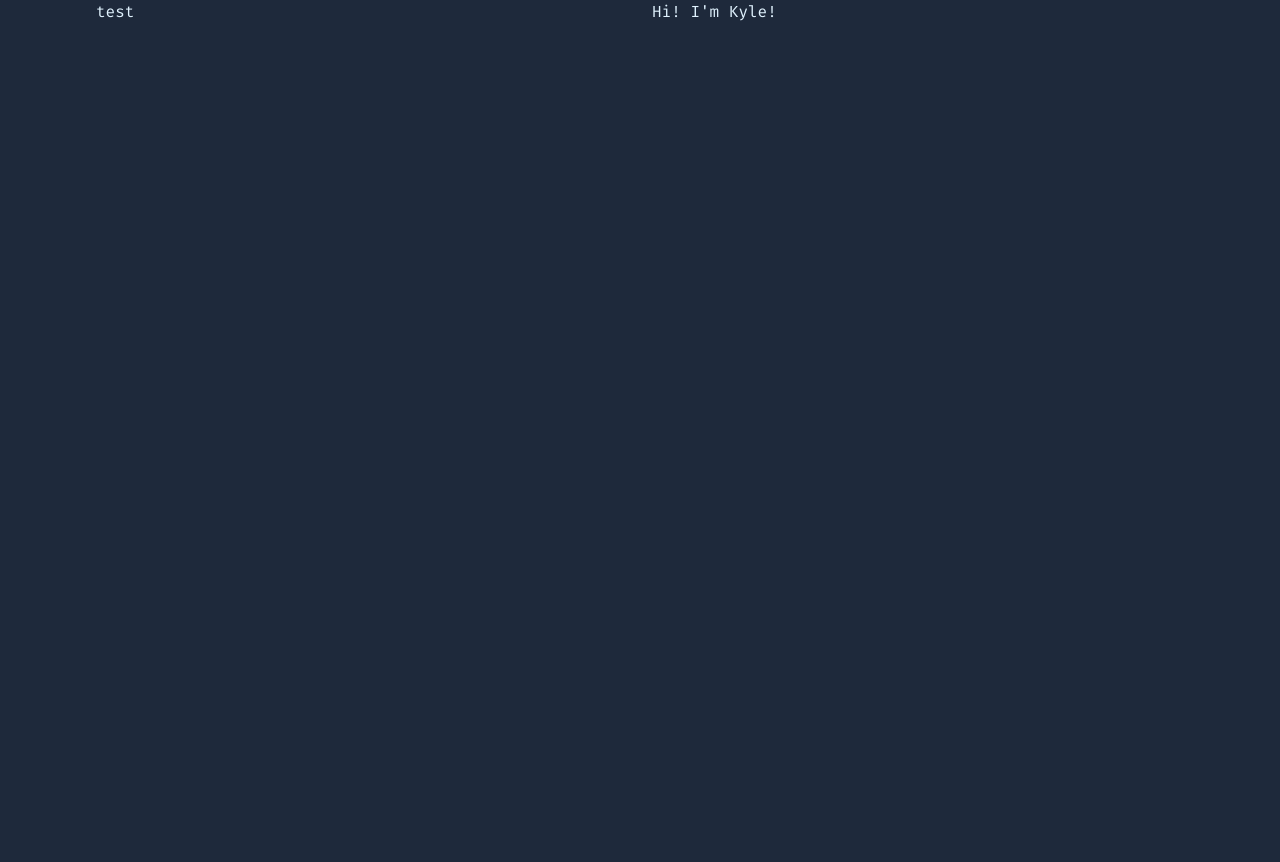
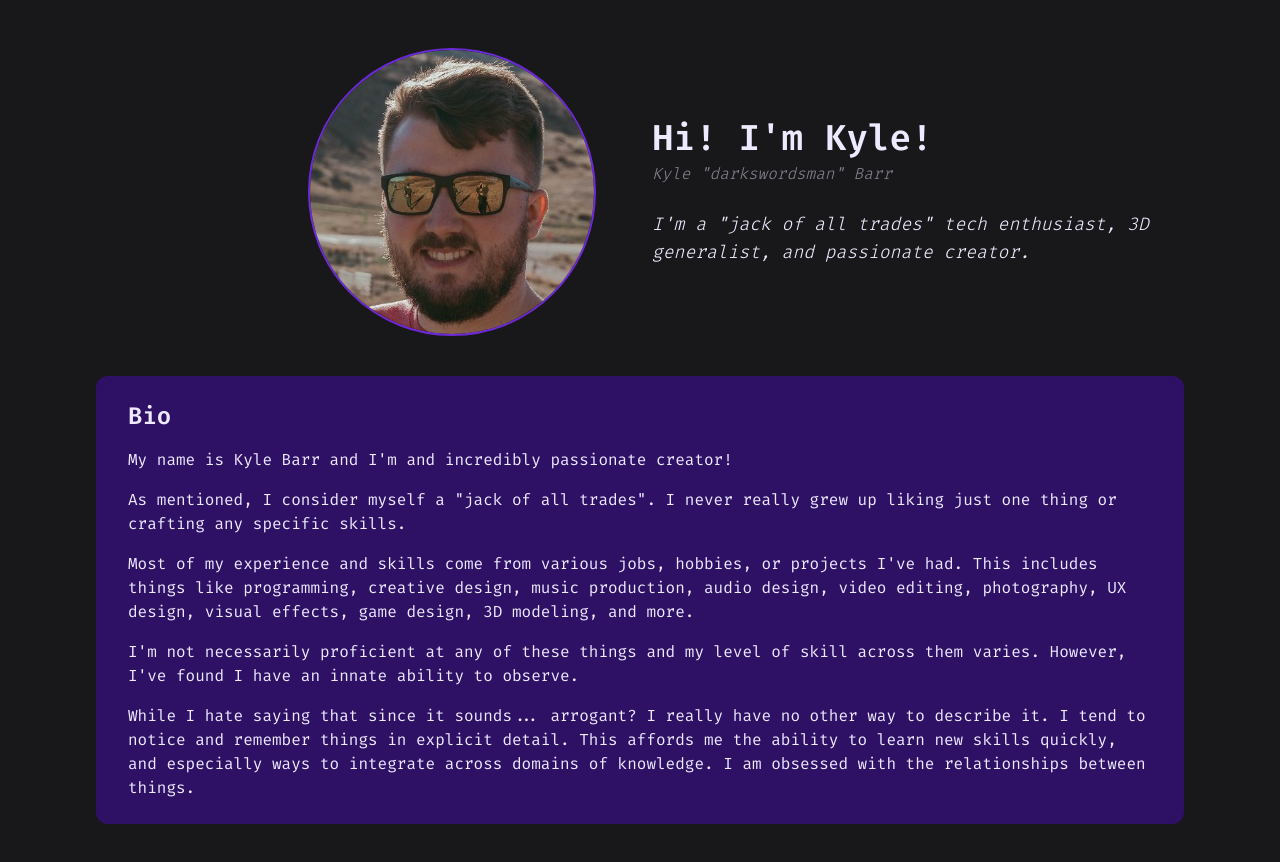
Before and after one commit to dark-swordsman/darkswordsman.com, a Next.js app: page / in a window 1280 px wide. Shown: the top 862 px of the page. Before the commit the page ends 800 px from the top, so only its background shows below. Built offline with nearby package versions, Linux system fonts and the light colour scheme.

Commit message:
basic page with components and css

```diff
--- a/next.config.js
+++ b/next.config.js
@@ -3,6 +3,9 @@
  */
 const nextConfig = {
   output: 'export',
+  images: {
+    unoptimized: true
+  },
 
   // Optional: Change links `/me` -> `/me/` and emit `/me.html` -> `/me/index.html`
   // trailingSlash: true,
--- a/src/app/layout.tsx
+++ b/src/app/layout.tsx
@@ -7,8 +7,8 @@ export default function RootLayout({
 }) {
   return (
     <html lang="en">
-      <body className="bg-slate-800 text-sky-100">
-        <div className="container mx-auto px-4 lg:px-24">
+      <body className="bg-zinc-900 text-violet-100">
+        <div className="container mx-auto px-4 lg:px-24 py-12">
           {children}
         </div>
       </body>
--- a/src/app/page.tsx
+++ b/src/app/page.tsx
@@ -1,10 +1,36 @@
+import Image from "next/image";
+import PrimaryCard from "../components/PrimaryCard";
+import Hero from "../components/Hero";
+
 export default function Home() {
   return (
-    <div>
-      <div className="grid grid-cols-2 gap-6">
-        <div>test</div>
-        <div>Hi! I'm Kyle!</div>
-      </div>
+    <div className="flex flex-col gap-10">
+      <Hero />
+      <PrimaryCard title="Bio">
+        <div className="flex flex-col gap-4">
+          <span>
+            My name is Kyle Barr and I'm and incredibly passionate creator!
+          </span>
+          <span>
+            As mentioned, I consider myself a "jack of all trades". I never really grew up liking just
+            one thing or crafting any specific skills.
+          </span>
+          <span>
+            Most of my experience and skills come from various jobs, hobbies, or projects I've had.
+            This includes things like programming, creative design, music production,
+            audio design, video editing, photography, UX design, visual effects, game design, 3D modeling, and more.
+          </span>
+          <span>
+            I'm not necessarily proficient at any of these things and my level of skill across them varies.
+            However, I've found I have an innate ability to observe.
+          </span>
+          <span>
+            While I hate saying that since it sounds... arrogant? I really have no other way to describe it. I tend to
+            notice and remember things in explicit detail. This affords me the ability to learn new skills quickly,
+            and especially ways to integrate across domains of knowledge. I am obsessed with the relationships between things.
+          </span>
+        </div>
+      </PrimaryCard>
     </div>
   );
 }
--- /dev/null
+++ b/src/components/Hero.tsx
@@ -0,0 +1,24 @@
+import Image from "next/image";
+
+export default function Hero() {
+  return (
+    <div className="grid grid-cols-2 gap-6">
+      <div className="flex flex-col items-end">
+        <div className="lg:mr-8">
+          <Image sizes="100vw" className="max-h-72 rounded-full w-[100%] h-auto border-violet-700 border-2" width={400} height={400} alt="Kyle Barr's profile picture." src="/img/pfp.jpg" />
+        </div>
+      </div>
+      <div className="flex flex-col gap-6 justify-center">
+        <div className="flex flex-col gap-1">
+          <span className="text-4xl font-semibold">
+            Hi! I'm Kyle!
+          </span>
+          <span className="font-light italic opacity-50">
+            Kyle "darkswordsman" Barr
+          </span>
+        </div>
+        <span className="text-lg italic font-light">I'm a "jack of all trades" tech enthusiast, 3D generalist, and passionate creator.</span>
+        </div>
+    </div>
+  );
+}
--- /dev/null
+++ b/src/components/PrimaryCard.tsx
@@ -0,0 +1,10 @@
+export default function PrimaryCard({ children, title }: { children: React.ReactNode, title: string }) {
+  return (
+    <div className="py-6 px-8 flex flex-col gap-4 rounded-xl bg-violet-950">
+      <span className="text-2xl font-semibold">{title}</span>
+      <div>
+        {children}
+      </div>
+    </div>
+  )
+}
```
Also changed, not shown: public/img/pfp.jpg (added).
